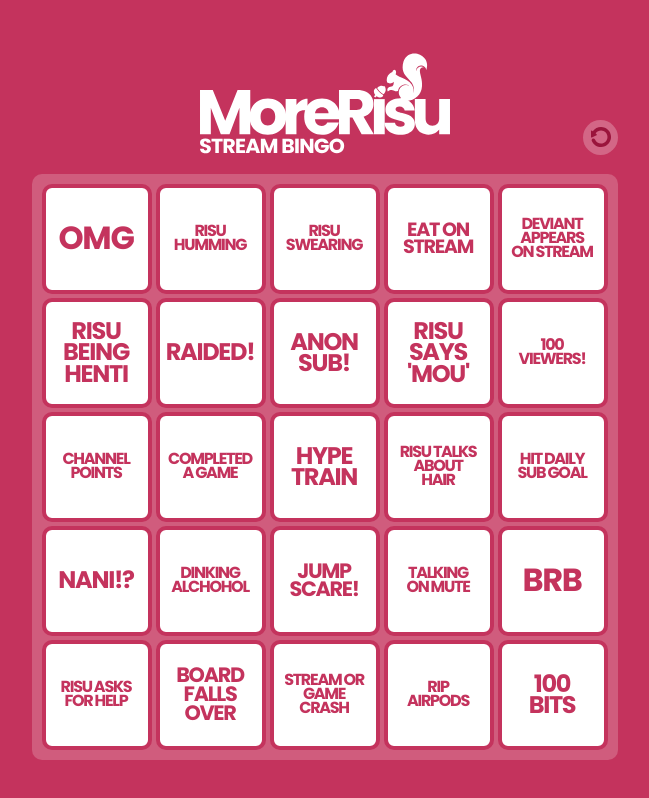
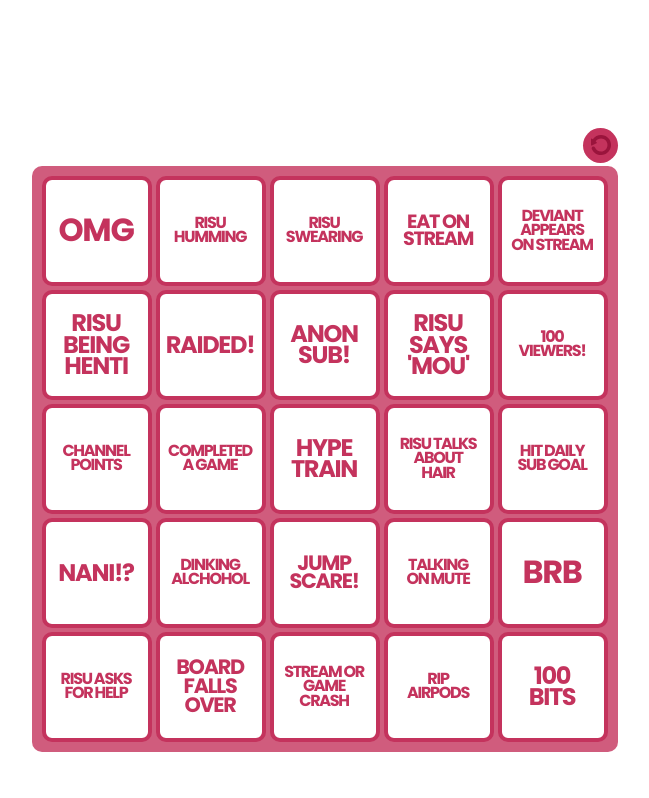
Before and after one commit to William-Owen/morerisu-bingo, a React (Vite) app: page / in a window 1280 px wide. Shown: the whole page, without its empty margins (315-964 px from the left). Built offline with nearby package versions, Linux system fonts and the light colour scheme.

Commit message:
removed background color, updated logo

```diff
--- a/src/App.tsx
+++ b/src/App.tsx
@@ -18,7 +18,7 @@ function App() {
 
 		<>
 
-			<img width={250} src={Title} alt="Bingo" />
+			<img className="title" width={450} src={Title} alt="Bingo" />
 
 			<div className="board">
 				{itemsArray.map((item:TItem, index:number) => {
--- a/src/index.css
+++ b/src/index.css
@@ -5,7 +5,6 @@
 	line-height: 1.5;
 	color-scheme: light dark;
 	color: rgba(255, 255, 255, 0.87);
-	background-color: #C4335D;
 	font-synthesis: none;
 	text-rendering: optimizeLegibility;
 	-webkit-font-smoothing: antialiased;
@@ -47,6 +46,10 @@ body {
 	border-radius: 0.625rem;
 }
 
+.title {
+	margin-bottom: 0rem;
+}
+
 @keyframes colorRotate {
 	0% {
 		-webkit-filter: hue-rotate(0deg);
@@ -66,7 +69,7 @@ button.reset {
 	position: absolute;
 	top: 80px;
 	right: 0;
-	background: #ffffff40;
+	background: #C4335D;
 	color: #333;
 	font-weight: bold;
 	width: 35px;
```
Also changed, not shown: src/assets/title.svg.
